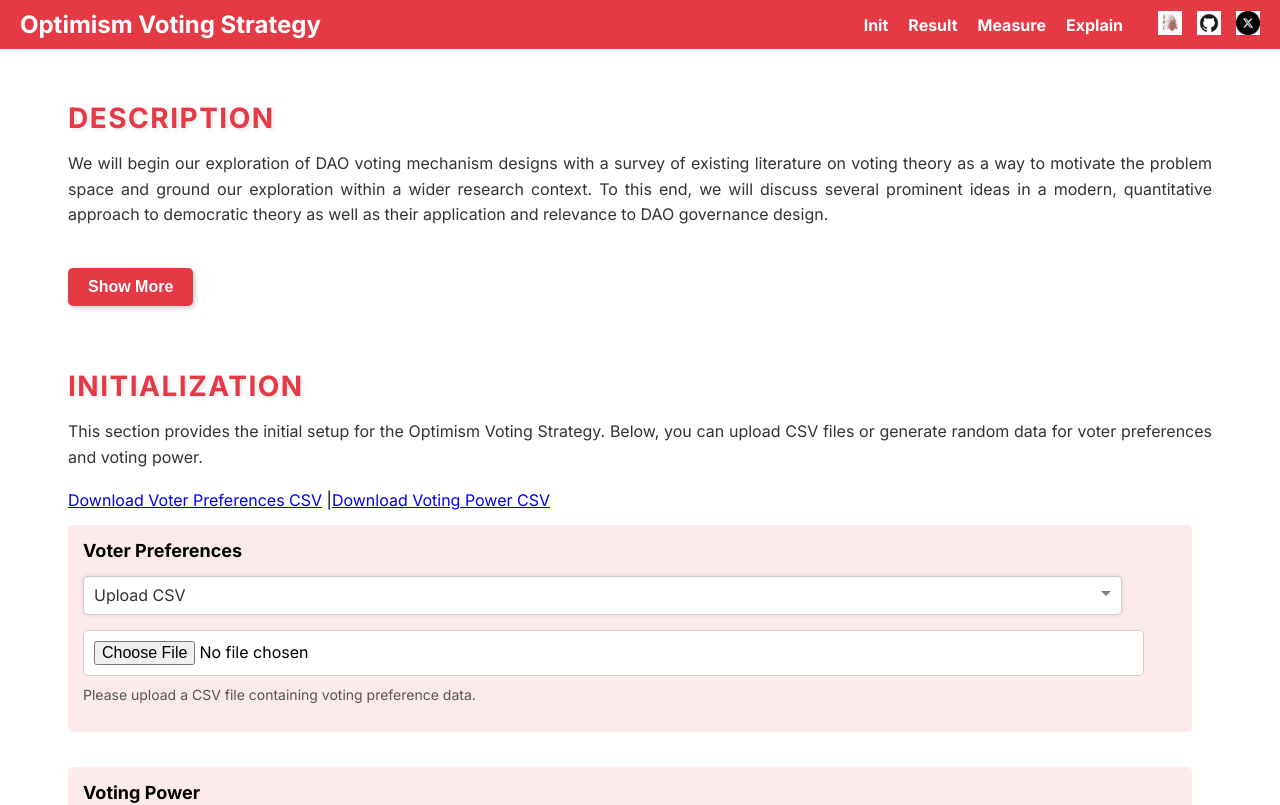
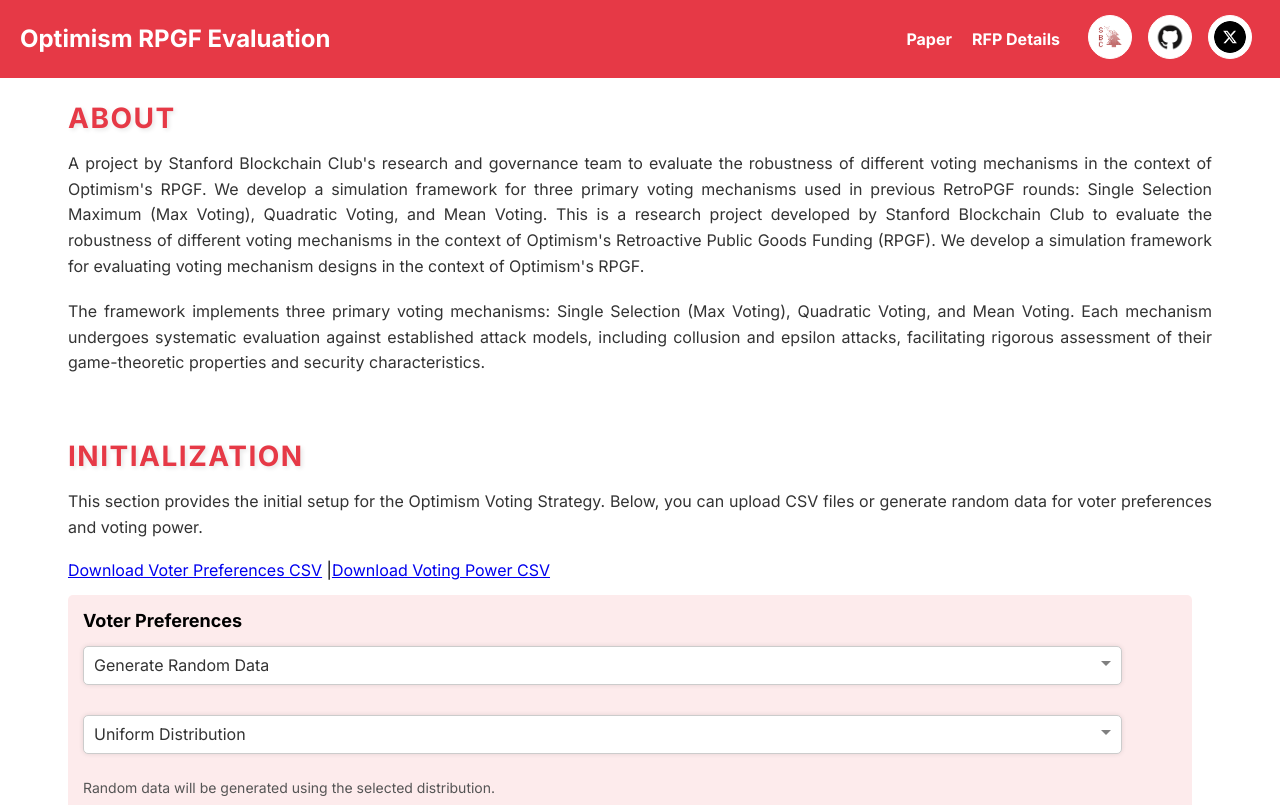
Before and after one commit to BdNWoG/opt-voting, a Next.js app in the folder opt-voting/: page / in a window 1280 px wide. Shown: the top 805 px of the page. Built offline with nearby package versions, Linux system fonts and the light colour scheme.

Commit message:
change default to generated data

```diff
--- /dev/null
+++ b/opt-voting/app/components/About.tsx
@@ -0,0 +1,25 @@
+import React from 'react';
+
+const About: React.FC = () => {
+  return (
+    <section id="about" style={{ padding: '20px 20px 0px' }}>
+      <h2 className="section-heading">About</h2>
+      <p className="section-paragraph">
+        A project by Stanford Blockchain Club's research and governance team to evaluate the robustness of different voting mechanisms in the context of Optimism's RPGF. We develop a simulation framework for three primary voting mechanisms used in previous RetroPGF rounds: Single Selection Maximum (Max Voting), Quadratic Voting, and Mean Voting.
+
+
+
+        This is a research project developed by Stanford Blockchain Club to evaluate the robustness of different voting mechanisms in the context of Optimism's Retroactive Public Goods Funding (RPGF).
+
+        We develop a simulation framework for evaluating voting mechanism designs in the context of Optimism's RPGF.
+      </p>
+
+      <p className="section-paragraph">
+        The framework implements three primary voting mechanisms: Single Selection (Max Voting), Quadratic Voting, and Mean Voting. Each mechanism undergoes systematic evaluation against established attack models, including collusion and epsilon attacks, facilitating rigorous assessment of their game-theoretic properties and security characteristics.
+      </p>
+
+    </section>
+  );
+};
+
+export default About;
--- a/opt-voting/app/components/Footer.tsx
+++ b/opt-voting/app/components/Footer.tsx
@@ -21,7 +21,7 @@
           <h4>Contact Us</h4>
           <div className={styles.footerIcons}>
             <a href="https://blockchain.stanford.edu/" target="_blank" rel="noopener noreferrer">
-              <img src="/SBC.jpg" alt="Website" />
+              <img src="/SBC.png" alt="Website" />
             </a>
             <a href="https://github.com/Stanford-Blockchain-Club" target="_blank" rel="noopener noreferrer">
               <img src="/GitHub.png" alt="GitHub" />
--- a/opt-voting/app/components/Header.module.css
+++ b/opt-voting/app/components/Header.module.css
@@ -6,7 +6,7 @@
   display: flex;
   justify-content: space-between;
   align-items: center;
-  padding: 10px 20px;
+  padding: 15px 20px;
   background-color: #e63946; /* Darker background to complement the red and white */
   color: #ffffff;
   z-index: 1000;
@@ -22,6 +22,7 @@
   font-size: 24px; /* Increase font size */
   font-weight: bold; /* Make the title bold */
   color: #ffffff; /* Change color back to white */
+  line-height: 1;  /* Reduces space between lines */
 }
 
 .headerRight {
@@ -54,10 +55,16 @@
 }
 
 .headerIcons a {
-  margin-left: 15px; /* Reduce space between icons */
+  display: inline-block;
+  margin: 0 8px;  /* Adds some spacing between icons */
 }
 
 .headerIcons img {
-  width: 24px; /* Slightly larger icons */
-  height: 24px;
+  width: 32px;  /* Adjust size as needed */
+  height: 32px;
+  border-radius: 50%;  /* Makes the container circular */
+  border: 1px solid white;  /* Adds white border */
+  background-color: white;  /* Adds white background */
+  padding: 5px;  /* Adds some padding around the logo */
+  object-fit: contain;  /* Ensures the logo fits nicely */
 }
--- a/opt-voting/app/components/Header.tsx
+++ b/opt-voting/app/components/Header.tsx
@@ -27,20 +27,22 @@
   return (
     <header className={`${styles.header} ${!isVisible ? styles.hidden : ''}`}>
       <div className={styles.headerLeft}>
-        <h1>Optimism Voting Strategy</h1>
+        <h1>Optimism RPGF Evaluation</h1>
       </div>
       <div className={styles.headerRight}>
         <nav>
           <ul>
-            <li><a href="#initialization">Init</a></li>
-            <li><a href="#results">Result</a></li>
+            <li><a href="#results">Paper</a></li>
+            <li><a href="#results">RFP Details</a></li>
+
+            {/* <li><a href="#results">Result</a></li>
             <li><a href="#measurement">Measure</a></li>
-            <li><a href="#explanation">Explain</a></li>
+            <li><a href="#explanation">Explain</a></li> */}
           </ul>
         </nav>
         <div className={styles.headerIcons}>
           <a href="https://blockchain.stanford.edu/" target="_blank" rel="noopener noreferrer">
-            <img src="/SBC.jpg" alt="Website" />
+            <img src="/SBC.png" alt="Website" />
           </a>
           <a href="https://github.com/Stanford-Blockchain-Club" target="_blank" rel="noopener noreferrer">
             <img src="/GitHub.png" alt="GitHub" />
--- a/opt-voting/app/components/Initialization.tsx
+++ b/opt-voting/app/components/Initialization.tsx
@@ -66,8 +66,8 @@
 const Initialization: React.FC<{ setVotingResults: (data: any) => void }> = ({ setVotingResults }) => {
   const [voterFile, setVoterFile] = useState<File | null>(null);
   const [votingPowerFile, setVotingPowerFile] = useState<File | null>(null);
-  const [voterSource, setVoterSource] = useState('upload'); // For voters
-  const [votingPowerSource, setVotingPowerSource] = useState('upload'); // For voting power
+  const [voterSource, setVoterSource] = useState('generate'); // Changed from 'upload' to 'generate'
+  const [votingPowerSource, setVotingPowerSource] = useState('generate'); // Changed from 'upload' to 'generate'
   const [voterDistribution, setVoterDistribution] = useState<'uniform' | 'gaussian'>('uniform');
   const [powerDistribution, setPowerDistribution] = useState<'uniform' | 'gaussian'>('uniform');
   const [numProjects, setNumProjects] = useState(5); // Default number of projects
@@ -168,7 +168,6 @@
           setVotingResults(parsedResults);
         },
       });
-
       // Add a checkbox for CSV download option
       const handleDownloadToggle = (e: React.ChangeEvent<HTMLInputElement>) => {
         setDownloadCsv(e.target.checked);
--- a/opt-voting/app/components/LiteratureReview.tsx
+++ b/opt-voting/app/components/LiteratureReview.tsx
@@ -11,7 +11,7 @@
   };
 
   return (
-    <div style={{ padding: '20px 0px' }}>
+    <div style={{ padding: '0px 0px' }}>
       <h2 className="section-heading">Description</h2>
       <p className="section-paragraph">
         We will begin our exploration of DAO voting mechanism designs with a survey of existing literature on voting theory as a way to motivate the problem space and ground our exploration within a wider research context. To this end, we will discuss several prominent ideas in a modern, quantitative approach to democratic theory as well as their application and relevance to DAO governance design.
--- a/opt-voting/app/layout.tsx
+++ b/opt-voting/app/layout.tsx
@@ -10,7 +10,7 @@
   title: "Stanford Optimism Voting",
   description: "Optimism Voting Strategy Research by Stanford Blockchain",
   icons: {
-    icon: 'SBC.jpg'
+    icon: 'SBC.png'
   }
 };
 
--- a/opt-voting/app/page.tsx
+++ b/opt-voting/app/page.tsx
@@ -5,6 +5,7 @@
 import Results from './components/Results';
 import Measurement from './components/Measurement';
 import LiteratureReview from './components/LiteratureReview';
+import About from './components/About';
 
 export default function Home() {
   // Manage the voting results state here
@@ -12,9 +13,8 @@
 
   return (
     <div>
-      <section id="description" style={{ padding: '50px 20px 0px' }}>
-        {/* Insert the Literature Review component here */}
-        <LiteratureReview />
+      <section id="description" style={{ padding: '50px 0px 0px' }}>
+        <About />
       </section>
 
       {/* Pass setVotingResults to Initialization to handle the simulation and results */}
```
Also changed, not shown: opt-voting/public/SBC.jpg (deleted), opt-voting/public/SBC.png (added).
